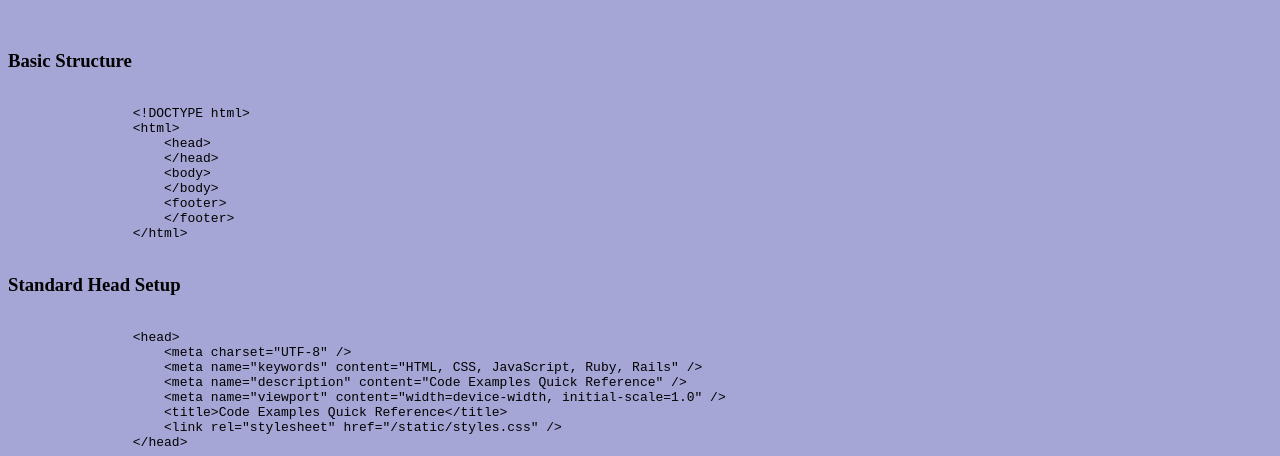
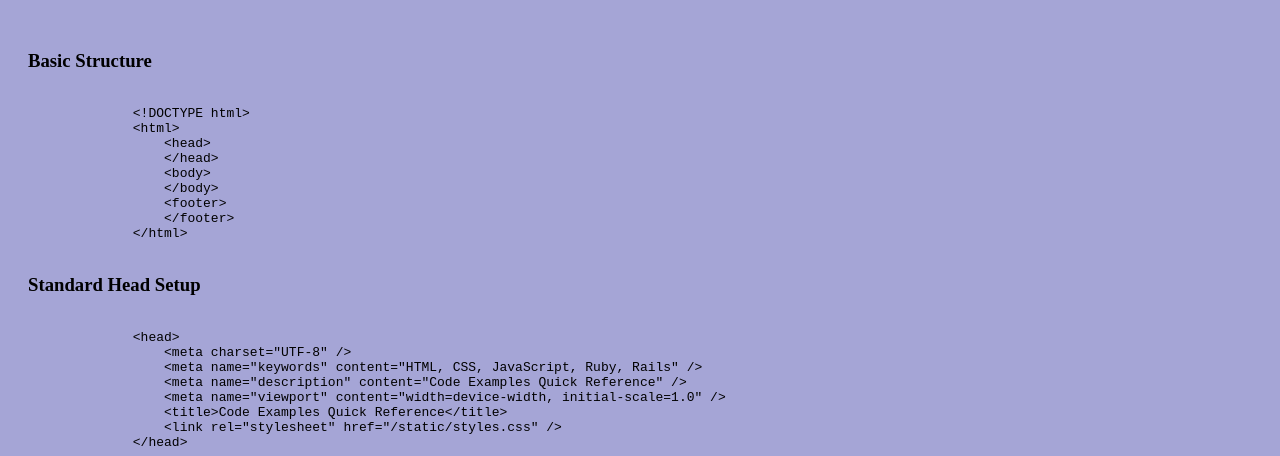
Before and after one commit to MiTOBrien/code_example_qr, a plain HTML site: page index.html in a window 1280 px wide. Both pictures are taken after a click on the button "HTML Examples". Shown: the part 348-804 px from the top of the page. Drawn offline with Linux system fonts and the light colour scheme.

Commit message:
Updated styling for p, br, and h3 tags

```diff
--- a/static/styles.css
+++ b/static/styles.css
@@ -8,6 +8,9 @@ h1, h2{
     text-align: center;
 }
 
+p, br, h3 {
+    margin-left: 20px;
+}
 /* ID STYLING */
 
 /* CLASS STYLING */
```
